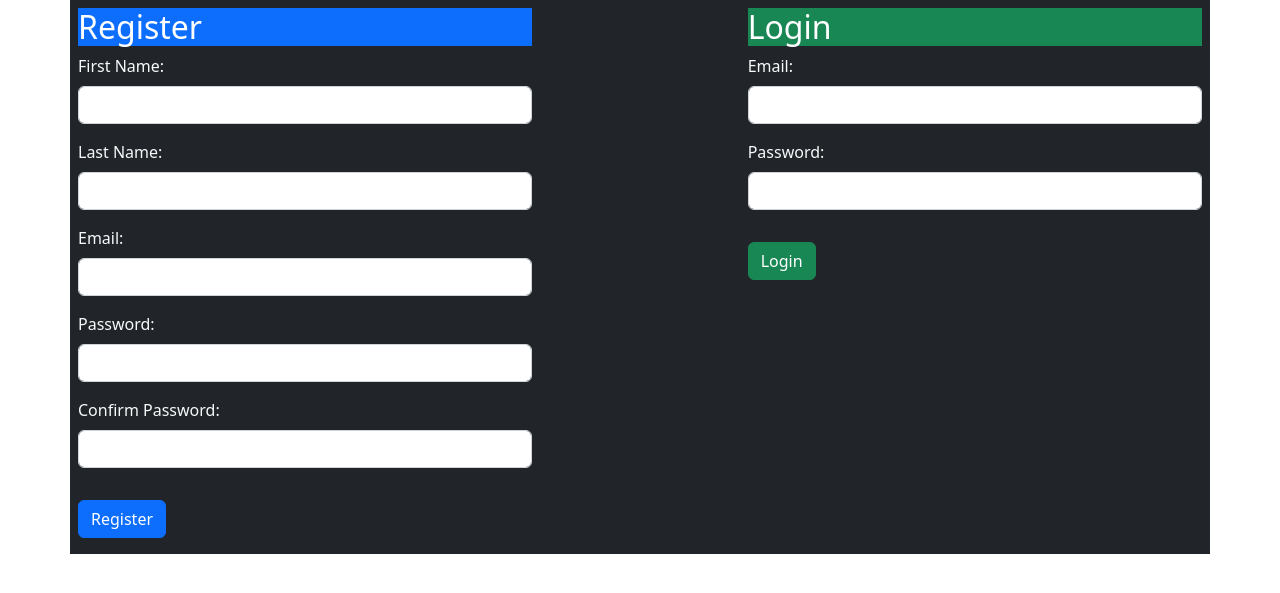
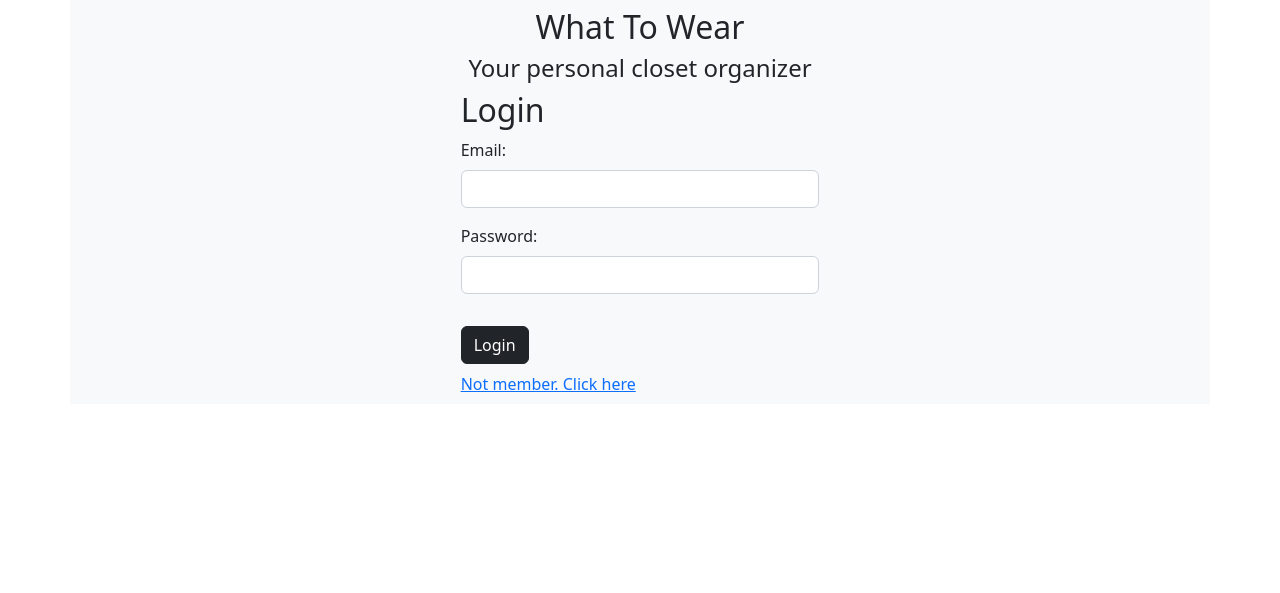
Before and after one commit to Tony-Marko/W2W, a Flask app: page / in a window 1280 px wide. Shown: the top 593 px of the page. Run offline with Flask 2, Linux system fonts and the light colour scheme; parts of the project's set-up code (start-up, migrations or seed data) failed here and were passed over.

Commit message:
login, register, profile works

```diff
--- a/flask_app/controllers/login_register.py
+++ b/flask_app/controllers/login_register.py
@@ -5,22 +5,12 @@ bcrypt = Bcrypt(app)
 
 from flask_app.models.user import User
 from flask_app.models.register import Register
+from flask_app.models.profile import Profile
 
 
 @app.route('/')
 def index():
     return render_template('index.html')
-
-@app.route('/register', methods = ['post'])
-def register():
-    if not Register.validate(request.form):
-        return redirect ('/')
-    data = Register.parsed_data(request.form)
-    user_id = Register.new_user(data)
-    session['user_id'] = user_id
-    session['first_name'] = request.form['first_name']
-    session['last_name'] = request.form['last_name']
-    return redirect ('/success')
 
 @app.route('/login', methods = ['post'])
 def login():
@@ -33,16 +23,46 @@ def login():
         flash("Invalid Email/Password", "loginmessage")
         return redirect ('/')
     session['user_id'] = user_in_db.id
-    session['first_name'] = user_in_db.first_name
-    session['last_name'] = user_in_db.last_name
-    return redirect ('/success')
+    return redirect ('/dashboard')
 
-@app.route('/success')
-def success():
+@app.route('/dashboard')
+def dashboard():
     if 'user_id' not in session:
         flash("Please log back in")
         return redirect ('/')
-    return render_template ('success.html')
+    return render_template ('dashboard.html')
+
+@app.route('/register')
+def register():
+    return render_template('register.html')
+
+@app.route('/process', methods = ['post'])
+def process():
+    if not Register.validate(request.form):
+        return redirect ('/register')
+    data = Register.parsed_data(request.form)
+    user_id = Register.new_user(data)
+    session['user_id'] = user_id
+    return redirect ('/profile')
+
+@app.route('/profile')
+def profile():
+    return render_template ('profile.html')
+
+@app.route('/createprofile', methods = ['post'])
+def createprofile():
+    if not Profile.validate(request.form):
+        return redirect ('/profile')
+    data = Profile.parsed_data(request.form)
+    newprofile = Profile.new_profile(data)
+    return redirect ('/dashboard')
+
+#login-register-profile works!
+
+
+
+
+
 
 @app.route('/logout')
 def logout():
--- a/flask_app/models/register.py
+++ b/flask_app/models/register.py
@@ -8,36 +8,30 @@ EMAIL_REGEX = re.compile(r'^[a-zA-Z0-9.+_-]+@[a-zA-Z0-9._-]+\.[a-zA-Z]+$')
 from flask_bcrypt import Bcrypt
 bcrypt = Bcrypt(app)
 
-db = 'login_schema'
+db = 'w2w'
 
 class Register:
     def __init__(self, data):
         self.id = data['id']
-        self.first_name = data['first_name']
-        self.last_name = data['last_name']
         self.email = data['email']
         self.password = data['password']
 
     @classmethod
     def new_user(cls, data):
         print("*******", data)
-        query = """INSERT INTO users (first_name, last_name, email, password)
-                VALUES (%(first_name)s, %(last_name)s, %(email)s, %(password)s);
+        query = """INSERT INTO users (email, password)
+                VALUES (%(email)s, %(password)s);
                 """
         result = connectToMySQL(db).query_db(query,data)
         print (result)
         return result
 
-    @staticmethod
+    @staticmethod #fix password validate: 1234567890 works
     def validate(newuser):
         is_valid = True
-        #first name
-        if len(newuser['first_name'])<1:
-            flash("First name is required", 'error')
-            is_valid = False
-        #last name
-        if len(newuser['last_name'])<1:
-            flash("Last name is required", 'error')
+        #email null
+        if len(newuser['email'])<1:
+            flash("An email is required", 'error')
             is_valid = False
         #email
         if not EMAIL_REGEX.match(newuser['email']):
@@ -61,8 +55,6 @@ class Register:
     @staticmethod
     def parsed_data(data):
         parsed_data = {}
-        parsed_data['first_name'] = data['first_name']
-        parsed_data['last_name'] = data['last_name']
         parsed_data['email'] = data['email'].lower()
         parsed_data['password'] = bcrypt.generate_password_hash(data['password'])
         return parsed_data
--- a/flask_app/models/user.py
+++ b/flask_app/models/user.py
@@ -6,7 +6,7 @@ bcrypt = Bcrypt(app)
 pw_hash = bcrypt.generate_password_hash('hunter2')
 bcrypt.check_password_hash(pw_hash, 'hunter2')
 
-db = 'login_schema'
+db = 'w2w'
 
 class User:
     def __init__(self,data):
--- a/flask_app/templates/index.html
+++ b/flask_app/templates/index.html
@@ -4,53 +4,21 @@
     <meta charset="UTF-8">
     <meta http-equiv="X-UA-Compatible" content="IE=edge">
     <meta name="viewport" content="width=device-width, initial-scale=1.0">
-    <title>Login/Register</title>
+    <title>Login</title>
     <link href="https://cdn.jsdelivr.net/npm/bootstrap@5.2.0-beta1/dist/css/bootstrap.min.css" rel="stylesheet" integrity="sha384-0evHe/X+R7YkIZDRvuzKMRqM+OrBnVFBL6DOitfPri4tjfHxaWutUpFmBp4vmVor" crossorigin="anonymous">
     <!-- <link rel="stylesheet" href="{{url_for('static', filename='css/style.css')}}"> -->
 
 
 </head>
 <body>
-    <div class="container bg-dark text-light p-sm-2">
+    <div class="container bg-light text-dark p-sm-2">
+
+        <div class="row text-center"><h2>What To Wear</h2></div>
+        <div class="row text-center"><h4>Your personal closet organizer</h2></div>
         <div class="row ">
-            <div class="col-sm-5">
-                <h2 class="text-bg-primary">Register</h2>
-                <div class="bg-danger">
-                    {% with error = get_flashed_messages(category_filter=["error"])  %}
-                        {% if error %}
-                            {% for message in error %}
-                            <p>{{message}}</p>
-                        {% endfor %}
-                    {% endif %}
-                {% endwith %}
-                </div>
-                <form action="/register" method="post">
-                    <div class="mb-3">
-                        <label for="first_name" class="form-label">First Name:</label>
-                        <input type="text" class="form-control" name = 'first_name' id='first_name'>
-                    </div>
-                    <div class="mb-3">
-                        <label for="last_name" class="form-label">Last Name:</label>
-                        <input type="text" class="form-control" name = 'last_name' id='last_name'>
-                    </div>
-                    <div class="mb-3">
-                        <label for="email" class="form-label">Email:</label>
-                        <input type="text" class="form-control" name = 'email' id='email'>
-                    </div>
-                    <div class="mb-3">
-                        <label for="password" class="form-label">Password:</label>
-                        <input type="password" class="form-control" name = 'password' id='password'>
-                    </div>
-                    <div class="mb-3">
-                        <label for="confirm_password" class="form-label">Confirm Password:</label>
-                        <input type="password" class="form-control" name = 'confirm_password' id='confirm_password'>
-                    </div>
-                    <button type="submit" class="btn btn-primary mb-md-2 mt-3">Register</button>
-                </form>
-            </div>
-            <div class="col-sm-2"></div>
-            <div class="col-sm-5">
-                <h2 class="text-bg-success">Login</h2>
+            <div class="col-sm-4"></div>
+            <div class="col-sm-4">
+                <h2 class=>Login</h2>
                 <div class="bg-danger">
                     {% with loginmessage = get_flashed_messages(category_filter=["loginmessage"])  %}
                         {% if loginmessage %}
@@ -69,9 +37,11 @@
                         <label for="password" class="form-label">Password:</label>
                         <input type="password" class="form-control" name = 'password' id='password'>
                     </div>
-                    <button type="submit" class="btn btn-success mb-md-2 mt-3">Login</button>
+                    <button type="submit" class="btn btn-dark mb-md-2 mt-3">Login</button>
                 </form>
+                <a href="/register">Not member. Click here</a>
             </div>
+            <div class="col-sm-4"></div>
         </div>
     </div>
 
```
Also changed, not shown: flask_app/templates/success.html (deleted, +0 -26 lines).
